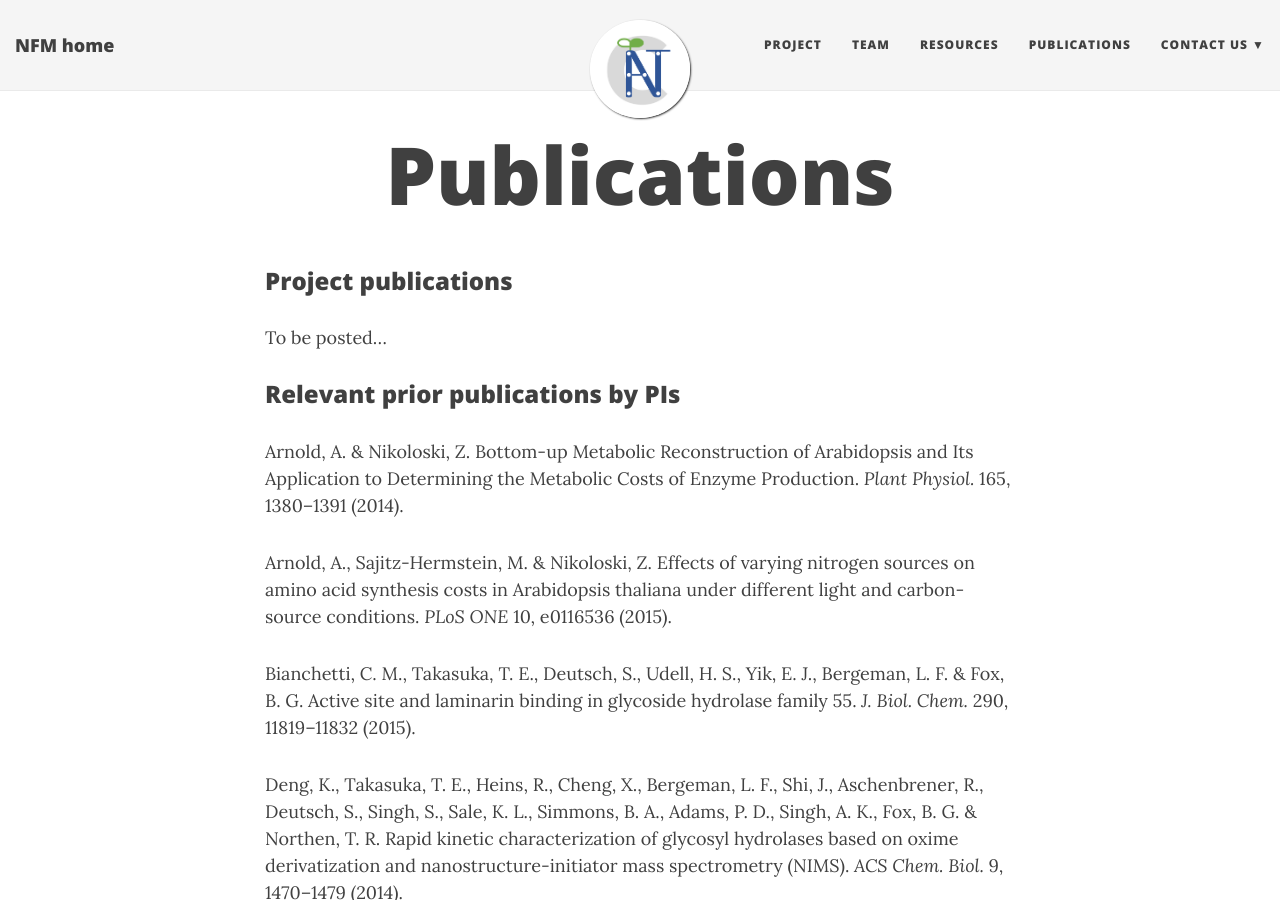
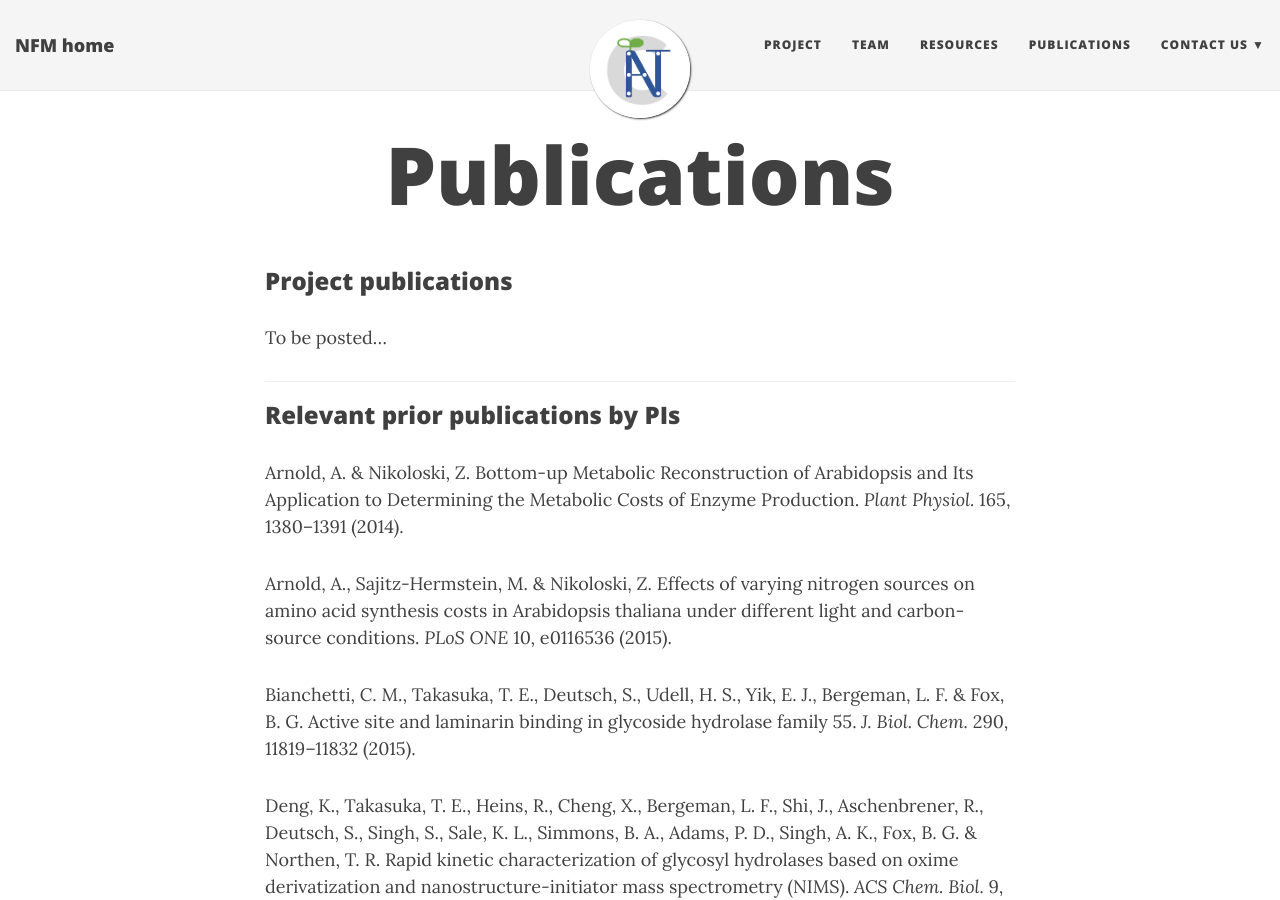
Before and after one commit to NfluxMap/NfluxMap.github.io, a Jekyll site: the page built from publications.md, in a window 1280 px wide and 900 px high. Built offline with Jekyll 4.4.1, drawn with Linux system fonts in a browser that asks for light colours; nearby versions of some CDN libraries; a style sheet for code colours, icons or effects is not loaded.

```diff
--- a/publications.md
+++ b/publications.md
@@ -5,6 +5,7 @@ title: Publications
 ### Project publications
 To be posted...
 
+_______________
 
 ### Relevant prior publications by PIs
 Arnold, A. & Nikoloski, Z. Bottom-up Metabolic Reconstruction of Arabidopsis and Its Application to Determining the Metabolic Costs of Enzyme Production. *Plant Physiol.* 165, 1380–1391 (2014).
```
